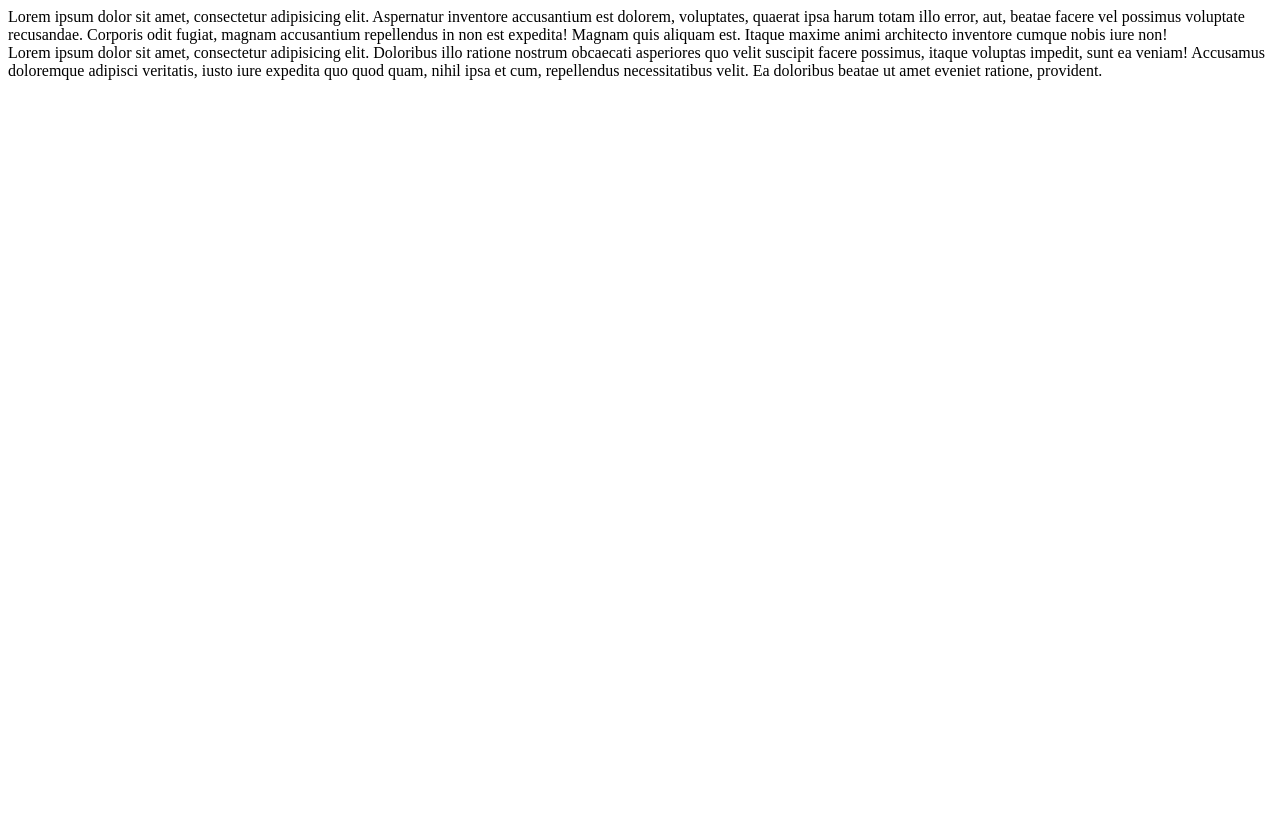
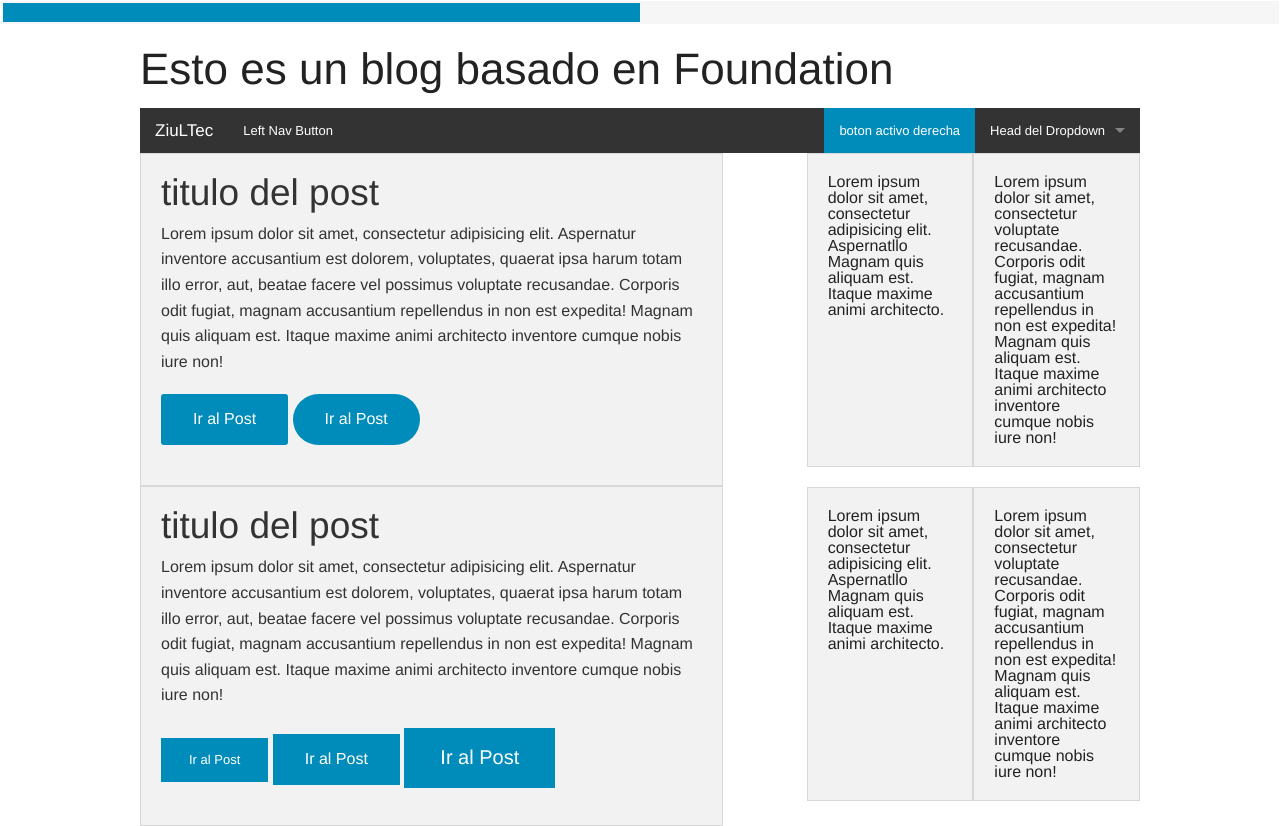
Before and after one commit to LuizHuaman/foundationPractica, a plain HTML site: page index.html in a window 1280 px wide. Before the commit the page ends 800 px from the top, so only its background shows below. Drawn offline with Linux system fonts and the light colour scheme.

Commit message:
CreandoBlog con Foundation

```diff
--- a/index.html
+++ b/index.html
@@ -2,14 +2,89 @@
 <html lang="en">
 <head>
 	<meta charset="UTF-8">
+	<meta name="viewport" content="width=device-width, initial-scale=1.0" />
 	<title>Esto va ser un blog en Foundation</title>
+	<link rel="stylesheet" href="foundation/css/foundation.css" />
+    <script src="foundation/js/vendor/modernizr.js"></script>
 </head>
 <body>
-	<section>
-		Lorem ipsum dolor sit amet, consectetur adipisicing elit. Aspernatur inventore accusantium est dolorem, voluptates, quaerat ipsa harum totam illo error, aut, beatae facere vel possimus voluptate recusandae. Corporis odit fugiat, magnam accusantium repellendus in non est expedita! Magnam quis aliquam est. Itaque maxime animi architecto inventore cumque nobis iure non!
+	<div class="progress">
+	  <span class="meter" style="width:50%;"></span>
+	</div>
+	<header class="row">
+		<h1>Esto es un blog basado en Foundation</h1>
+
+		<nav class="top-bar" data-topbar role="navigation">
+		  <ul class="title-area">
+		    <li class="name">
+		      <h1><a href="#">ZiuLTec</a></h1>
+		    </li>
+		     <!-- Remove the class "menu-icon" to get rid of menu icon. Take out "Menu" to just have icon alone -->
+		    <li class="toggle-topbar menu-icon"><a href="#"><span>Menu</span></a></li>
+		  </ul>
+
+		  <section class="top-bar-section">
+		    <!-- Right Nav Section -->
+		    <ul class="right">
+		      <li class="active"><a href="#">boton activo derecha</a></li>
+		      <li class="has-dropdown">
+		        <a href="#">Head del Dropdown</a>
+		        <ul class="dropdown">
+		          <li><a href="#">primer link del dropdown</a></li>
+		          <li class="active"><a href="#">Active link in dropdown</a></li>
+		        </ul>
+		      </li>
+		    </ul>
+
+		    <!-- Left Nav Section -->
+		    <ul class="left">
+		      <li><a href="#">Left Nav Button</a></li>
+		    </ul>
+		  </section>
+		</nav>
+	</header>
+	<section class="row">
+		<section class="small-12 medium-8 large-7 columns">
+			<article class="row panel">
+				<h2>titulo del post</h2>
+				<p>Lorem ipsum dolor sit amet, consectetur adipisicing elit. Aspernatur inventore accusantium est dolorem, voluptates, quaerat ipsa harum totam illo error, aut, beatae facere vel possimus voluptate recusandae. Corporis odit fugiat, magnam accusantium repellendus in non est expedita! Magnam quis aliquam est. Itaque maxime animi architecto inventore cumque nobis iure non!</p>
+				<a href="#" class="button radius">Ir al Post</a>
+				<a href="#" class="button round">Ir al Post</a>
+			</article>
+			<article class="row panel">
+				<h2>titulo del post</h2>
+				<p>Lorem ipsum dolor sit amet, consectetur adipisicing elit. Aspernatur inventore accusantium est dolorem, voluptates, quaerat ipsa harum totam illo error, aut, beatae facere vel possimus voluptate recusandae. Corporis odit fugiat, magnam accusantium repellendus in non est expedita! Magnam quis aliquam est. Itaque maxime animi architecto inventore cumque nobis iure non!</p>
+				<a href="#" class="button small">Ir al Post</a>
+				<a href="#" class="button medium">Ir al Post</a>
+				<a href="#" class="button large">Ir al Post</a>
+			</article>
+		</section>
+		<section class="small-12 medium-4 large-4 columns">
+			<section class="row" data-equalizer>
+				<article class="small-6 columns panel" data-equalizer-watch>
+					Lorem ipsum dolor sit amet, consectetur adipisicing elit. Aspernatllo Magnam quis aliquam est. Itaque maxime animi architecto.
+				</article>
+				<article class="small-6 columns panel" data-equalizer-watch>
+					Lorem ipsum dolor sit amet, consectetur  voluptate recusandae. Corporis odit fugiat, magnam accusantium repellendus in non est 	expedita! Magnam quis aliquam est. Itaque maxime animi architecto inventore cumque nobis iure non!
+				</article>
+			</section>
+			<section class="row" data-equalizer>
+				<article class="small-6 columns panel" data-equalizer-watch>
+					Lorem ipsum dolor sit amet, consectetur adipisicing elit. Aspernatllo Magnam quis aliquam est. Itaque maxime animi architecto.
+				</article>
+				<article class="small-6 columns panel" data-equalizer-watch>
+					Lorem ipsum dolor sit amet, consectetur  voluptate recusandae. Corporis odit fugiat, magnam accusantium repellendus in non est 	expedita! Magnam quis aliquam est. Itaque maxime animi architecto inventore cumque nobis iure non!
+				</article>
+			</section>
+		</section>
 	</section>
-	<section>
+	<!-- <section class="row">
 		Lorem ipsum dolor sit amet, consectetur adipisicing elit. Doloribus illo ratione nostrum obcaecati asperiores quo velit suscipit facere possimus, itaque voluptas impedit, sunt ea veniam! Accusamus doloremque adipisci veritatis, iusto iure expedita quo quod quam, nihil ipsa et cum, repellendus necessitatibus velit. Ea doloribus beatae ut amet eveniet ratione, provident.
-	</section>
+	</section> -->
+	<script src="foundation/js/vendor/jquery.js"></script>
+    <script src="foundation/js/foundation.min.js"></script>
+    <script>
+      $(document).foundation();
+    </script>
 </body>
 </html>
```
